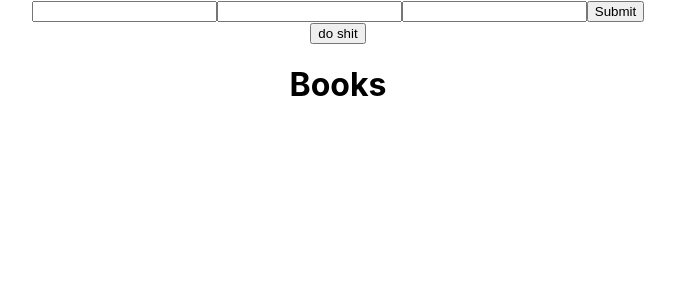
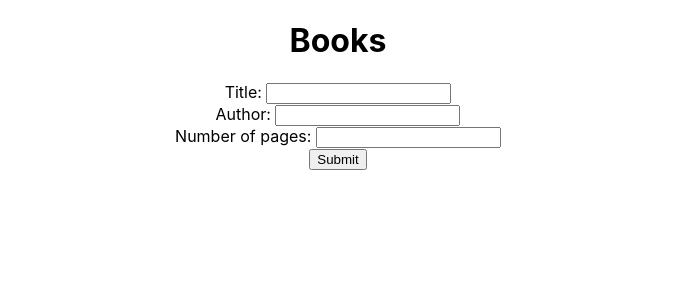
Before and after one commit to ArachnoBot/Week12, a React (Create React App) app in the folder client/: page / in a window 1280 px wide. Shown: the top 300 px of the page, without its empty margins (302-977 px from the left). Built offline with nearby package versions, Linux system fonts and the light colour scheme.

Commit message:
task 3 (?)

```diff
--- a/client/src/App.js
+++ b/client/src/App.js
@@ -12,14 +12,19 @@ function App() {
 
   return (
     <div className="App">
+      <h1>Books</h1>
       <form method='POST' action='/api/book'>
+        <label>Title: </label>
         <input type='text' id="name" name="name"></input>
+        <br></br>
+        <label>Author: </label>
         <input type='text' id="author" name="author"></input>
+        <br></br>
+        <label>Number of pages: </label>
         <input type='number' id="pages" name="pages"></input>
+        <br></br>
         <input type='submit' id="submit" name="submit"></input>
       </form>
-      <input type="button" value="do shit" onClick={fetchBooks}></input>
-      <h1>Books</h1>
     </div>
   );
 }
```
Also changed, not shown: client/package.json (+0 -7 lines), client/src/setupProxy.js (+7 -5 lines), 1 other file (tests, documents, lock files or other folders).
